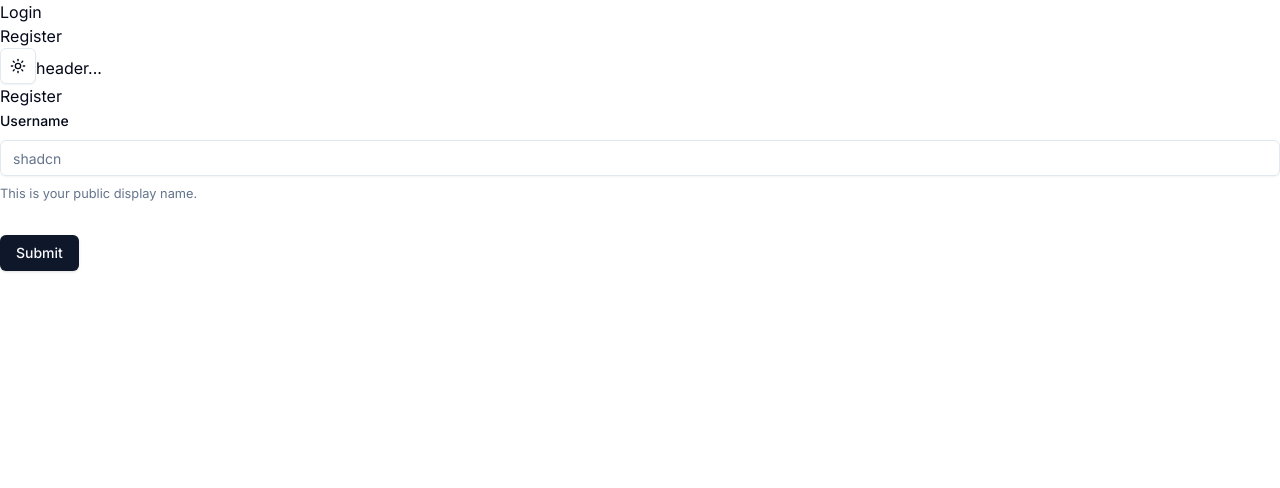
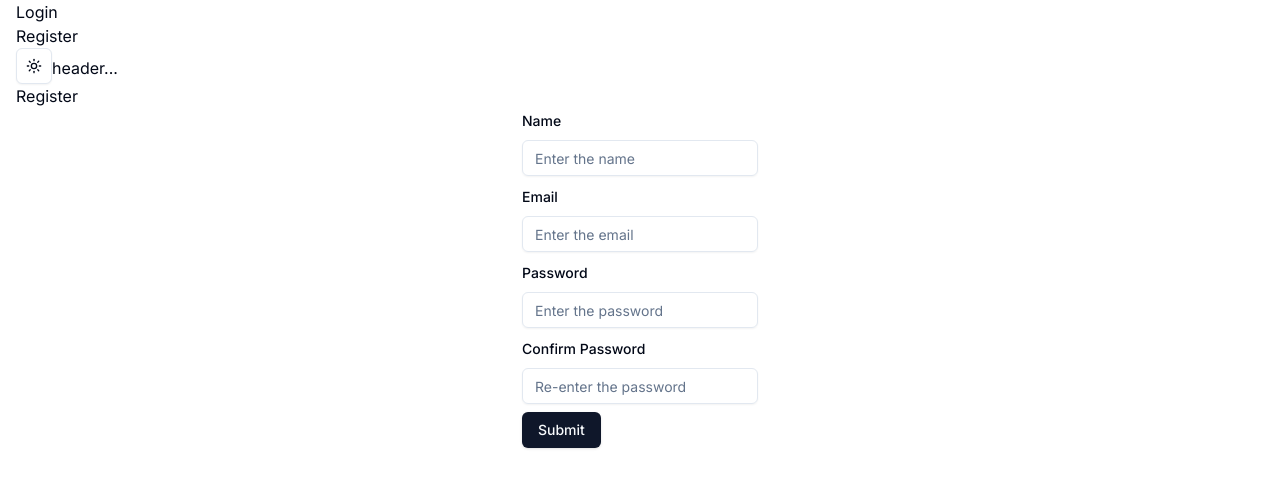
Before and after one commit to ductaip/Nextjs-Application, a Next.js app: page /register in a window 1280 px wide. Shown: the top 488 px of the page. Built offline with nearby package versions, Linux system fonts and the light colour scheme.

Commit message:
feat: add schema type and use react-hook-form for auth

```diff
--- a/src/app/(auth)/register/page.tsx
+++ b/src/app/(auth)/register/page.tsx
@@ -5,7 +5,7 @@ export default function RegisterPage() {
   return (
     <div>
         <h1>Register</h1>
-        <RegisterForm />
+        <div className='flex justify-center'><RegisterForm /></div>
     </div>
   )
 }
--- a/src/app/(auth)/register/register-form.tsx
+++ b/src/app/(auth)/register/register-form.tsx
@@ -1,55 +1,89 @@
 "use client"
 
-import { z } from "zod"
 import { zodResolver } from "@hookform/resolvers/zod"
 import { useForm } from "react-hook-form"
 import { Button } from "@/components/ui/button"
 import {
   Form,
   FormControl,
-  FormDescription,
   FormField,
   FormItem,
   FormLabel,
   FormMessage,
 } from "@/components/ui/form"
 import { Input } from "@/components/ui/input"
+import { RegisterBody, RegisterBodyType } from "@/schemaValidations/auth.schema"
 
-const formSchema = z.object({
-  username: z.string().min(2).max(50),
-})
 
-type FormValues = z.infer<typeof formSchema>
 
 export default function RegisterForm() {
-    const form = useForm<FormValues>({
-        resolver: zodResolver(formSchema),
+    const form = useForm<RegisterBodyType>({
+        resolver: zodResolver(RegisterBody),
         defaultValues: {
-          username: "",
+          email: '',
+          name: '',
+          password: '',
+          confirmPassword: ''
         },
       })
 
       // 2. Define a submit handler.
-      function onSubmit(values: z.infer<typeof formSchema>) {
+      function onSubmit(values: RegisterBodyType) {
         // Do something with the form values.
         // ✅ This will be type-safe and validated.
         console.log(values)
       }
       return (
         <Form {...form}>
-          <form onSubmit={form.handleSubmit(onSubmit)} className="space-y-8">
+          <form onSubmit={form.handleSubmit(onSubmit)} className="space-y-2 max-w-[600px]">
             <FormField
               control={form.control}
-              name="username"
+              name="name"
               render={({ field }) => (
                 <FormItem>
-                  <FormLabel>Username</FormLabel>
+                  <FormLabel>Name</FormLabel>
                   <FormControl>
-                    <Input placeholder="shadcn" {...field} />
+                    <Input placeholder="Enter the name" {...field} />
                   </FormControl>
-                  <FormDescription>
-                    This is your public display name.
-                  </FormDescription>
+                  <FormMessage />
+                </FormItem>
+              )}
+            />
+            <FormField
+              control={form.control}
+              name="email"
+              render={({ field }) => (
+                <FormItem>
+                  <FormLabel>Email</FormLabel>
+                  <FormControl>
+                    <Input placeholder="Enter the email" type='email' {...field} />
+                  </FormControl>
+                  <FormMessage />
+                </FormItem>
+              )}
+            />
+            <FormField
+              control={form.control}
+              name="password"
+              render={({ field }) => (
+                <FormItem>
+                  <FormLabel>Password</FormLabel>
+                  <FormControl>
+                    <Input placeholder="Enter the password" type='password' {...field} />
+                  </FormControl>
+                  <FormMessage />
+                </FormItem>
+              )}
+            />
+                        <FormField
+              control={form.control}
+              name="confirmPassword"
+              render={({ field }) => (
+                <FormItem>
+                  <FormLabel>Confirm Password</FormLabel>
+                  <FormControl>
+                    <Input placeholder="Re-enter the password" type='password' {...field} />
+                  </FormControl>
                   <FormMessage />
                 </FormItem>
               )}
--- a/src/app/layout.tsx
+++ b/src/app/layout.tsx
@@ -13,7 +13,7 @@ export default function RootLayout({
   return (
     <html lang="en" suppressHydrationWarning>
       <body
-        className={`${inter.className}`}
+        className={`${inter.className} container`}
       >
           <ThemeProvider
             attribute="class"
--- a/src/components/header.tsx
+++ b/src/components/header.tsx
@@ -3,7 +3,7 @@ import { ModeToggle } from "./mode-toggle";
 
 export default function Header() {
   return (
-    <div>
+    <div className="">
         <ul>
             <li>
                 <Link href='/login'>Login</Link>
--- /dev/null
+++ b/src/schemaValidations/auth.schema.ts
@@ -0,0 +1,55 @@
+import z from 'zod'
+
+export const RegisterBody = z
+  .object({
+    name: z.string().trim().min(2).max(256),
+    email: z.string().email(),
+    password: z.string().min(6).max(100),
+    confirmPassword: z.string().min(6).max(100)
+  })
+  .strict()
+  .superRefine(({ confirmPassword, password }, ctx) => {
+    if (confirmPassword !== password) {
+      ctx.addIssue({
+        code: 'custom',
+        message: 'Mật khẩu không khớp',
+        path: ['confirmPassword']
+      })
+    }
+  })
+
+export type RegisterBodyType = z.TypeOf<typeof RegisterBody>
+
+export const RegisterRes = z.object({
+  data: z.object({
+    token: z.string(),
+    expiresAt: z.string(),
+    account: z.object({
+      id: z.number(),
+      name: z.string(),
+      email: z.string()
+    })
+  }),
+  message: z.string()
+})
+
+export type RegisterResType = z.TypeOf<typeof RegisterRes>
+
+export const LoginBody = z
+  .object({
+    email: z.string().email(),
+    password: z.string().min(6).max(100)
+  })
+  .strict()
+
+export type LoginBodyType = z.TypeOf<typeof LoginBody>
+
+export const LoginRes = RegisterRes
+
+export type LoginResType = z.TypeOf<typeof LoginRes>
+export const SlideSessionBody = z.object({}).strict()
+
+export type SlideSessionBodyType = z.TypeOf<typeof SlideSessionBody>
+export const SlideSessionRes = RegisterRes
+
+export type SlideSessionResType = z.TypeOf<typeof SlideSessionRes>
--- a/tailwind.config.ts
+++ b/tailwind.config.ts
@@ -1,4 +1,8 @@
+/* eslint-disable @typescript-eslint/no-var-requires */
+
 import type { Config } from "tailwindcss";
+import tailwindcssAnimate from "tailwindcss-animate";
+import plugin from 'tailwindcss/plugin'
 
 export default {
     darkMode: ["class"],
@@ -56,7 +60,20 @@ export default {
   			md: 'calc(var(--radius) - 2px)',
   			sm: 'calc(var(--radius) - 4px)'
   		}
-  	}
+	}
   },
-  plugins: [require("tailwindcss-animate")],
+  plugins: [
+	tailwindcssAnimate,
+	plugin(function ({ addComponents, theme }) {
+		addComponents({
+		  '.container': {
+			maxWidth: theme('columns.7xl'),
+			marginLeft: 'auto',
+			marginRight: 'auto',
+			paddingLeft: theme('spacing.4'),
+			paddingRight: theme('spacing.4')
+		  }
+		})
+	  })
+	],
 } satisfies Config;
```
Also changed, not shown: src/schemaValidations/account.schema.ts (added, +20 -0 lines), src/schemaValidations/common.schema.ts (added, +9 -0 lines), src/schemaValidations/product.schema.ts (added, +41 -0 lines).
